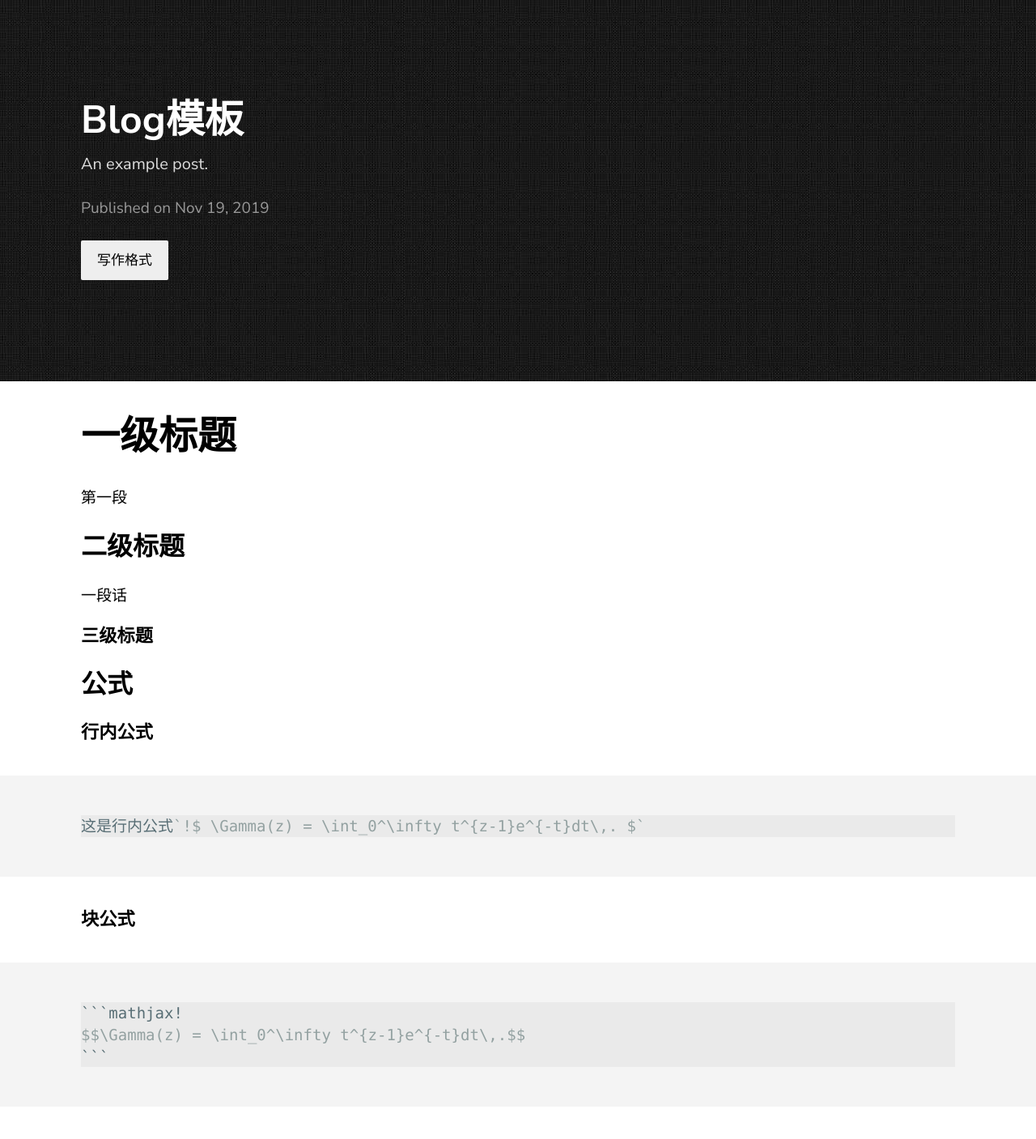
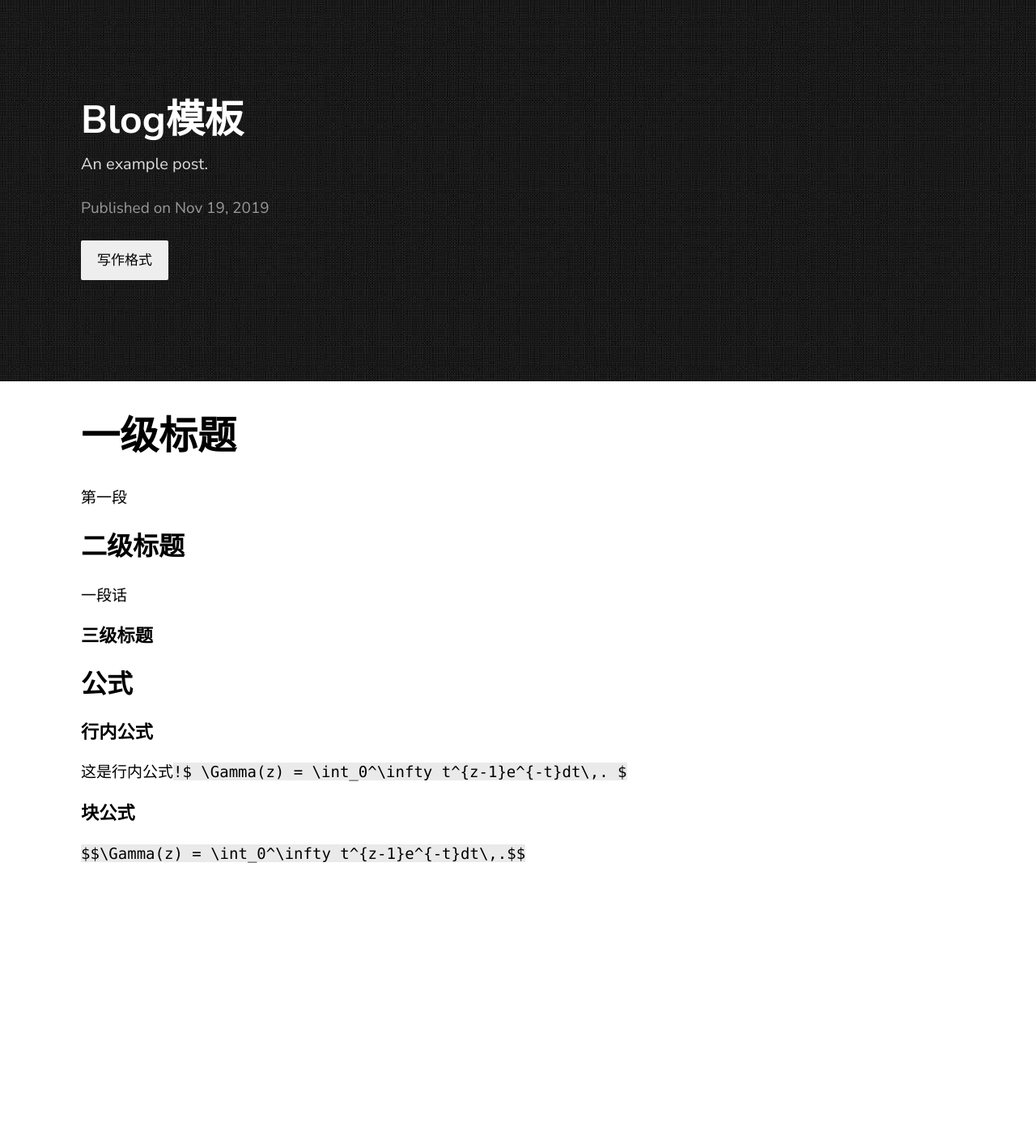
Before and after one commit to derek1998/blog.xiaoyuma, a Jekyll site: the page built from _posts/2019-11-19-Blog模板.md, in a window 1280 px wide. Shown: the whole page at 81% size. Built offline with Jekyll 4.4.1, drawn with Linux system fonts in a browser that asks for light colours; after the commit the page ends 1090 px from its top, so only the background shows below that.

Commit message:
修改文件: _posts/2019-11-19-Blog模板.md

`````diff
--- a/_posts/2019-11-19-Blog模板.md
+++ b/_posts/2019-11-19-Blog模板.md
@@ -45,12 +45,11 @@ grammar_tableExtra: true
 ## 公式
 
 ### 行内公式
-```markdown
+
 这是行内公式`!$ \Gamma(z) = \int_0^\infty t^{z-1}e^{-t}dt\,. $`
-```
+
 ### 块公式
-````markdown
+
 ```mathjax!
 $$\Gamma(z) = \int_0^\infty t^{z-1}e^{-t}dt\,.$$
 ```
-````
`````
